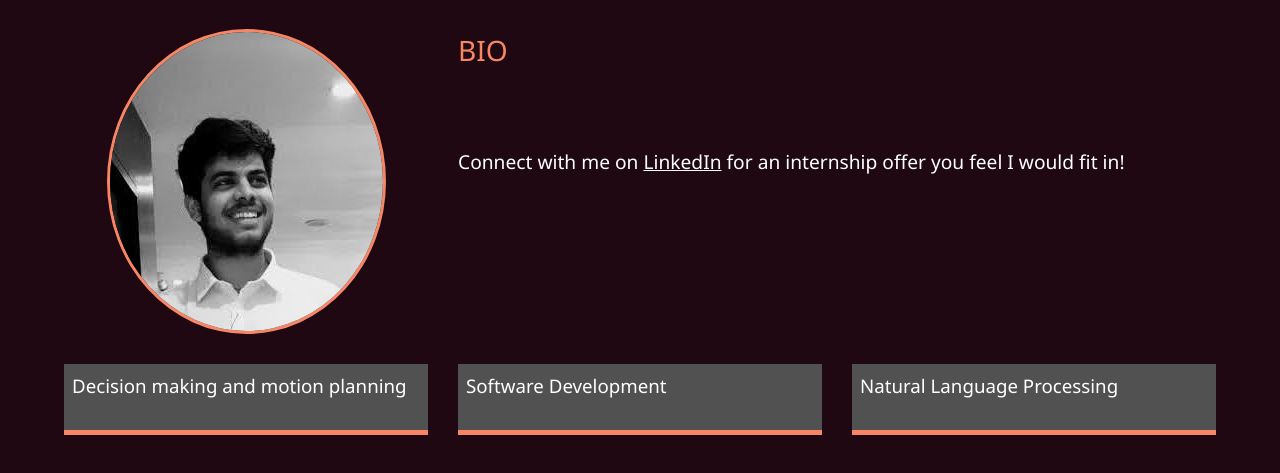
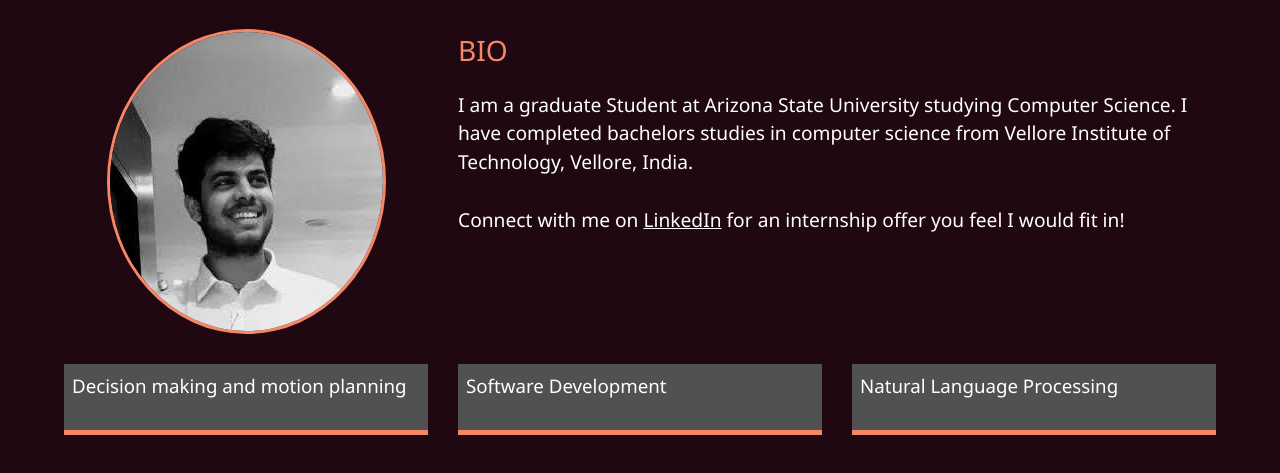
Before and after one commit to saurabh1mohite/saurabh1mohite.github.io, a website: page Dist/about.html in a window 1280 px wide. Shown: the part 253-726 px from the top of the page. Drawn offline with Linux system fonts and the light colour scheme.

Commit message:
Update about.html

```diff
--- a/Dist/about.html
+++ b/Dist/about.html
@@ -62,7 +62,8 @@
             <div class="bio">
                 <h3 class="text-secondary">BIO</h3>
                 <p style="font-size: 1.2rem">
-
+                    I am a graduate Student at Arizona State University studying Computer Science. I have completed bachelors studies in computer science from
+                    Vellore Institute of Technology, Vellore, India.
 <br><br>Connect with me on <span onclick="window.open('https://www.linkedin.com/in/saurabh-mohite-60a41216a/', '_blank');" style="text-decoration: underline">LinkedIn</span> for an internship offer you feel I would fit in!</p>
             </div>
 
```
